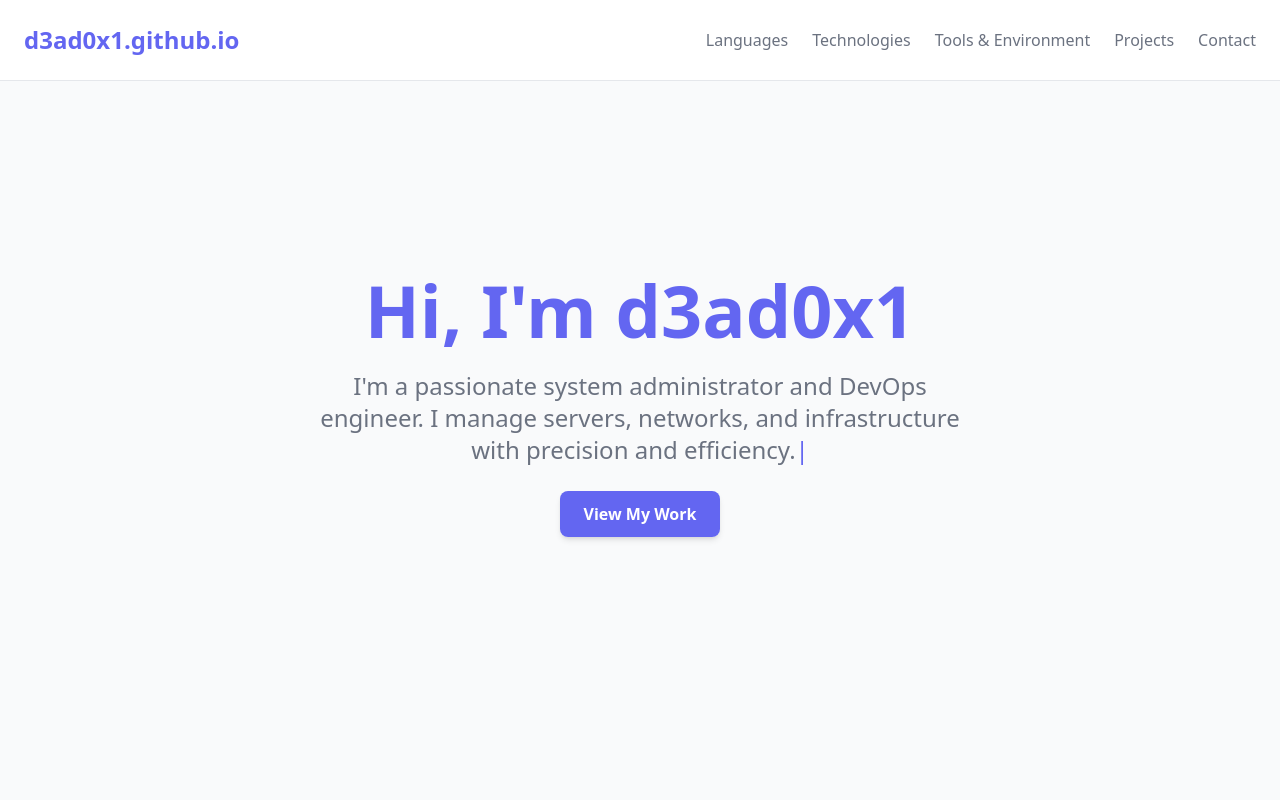
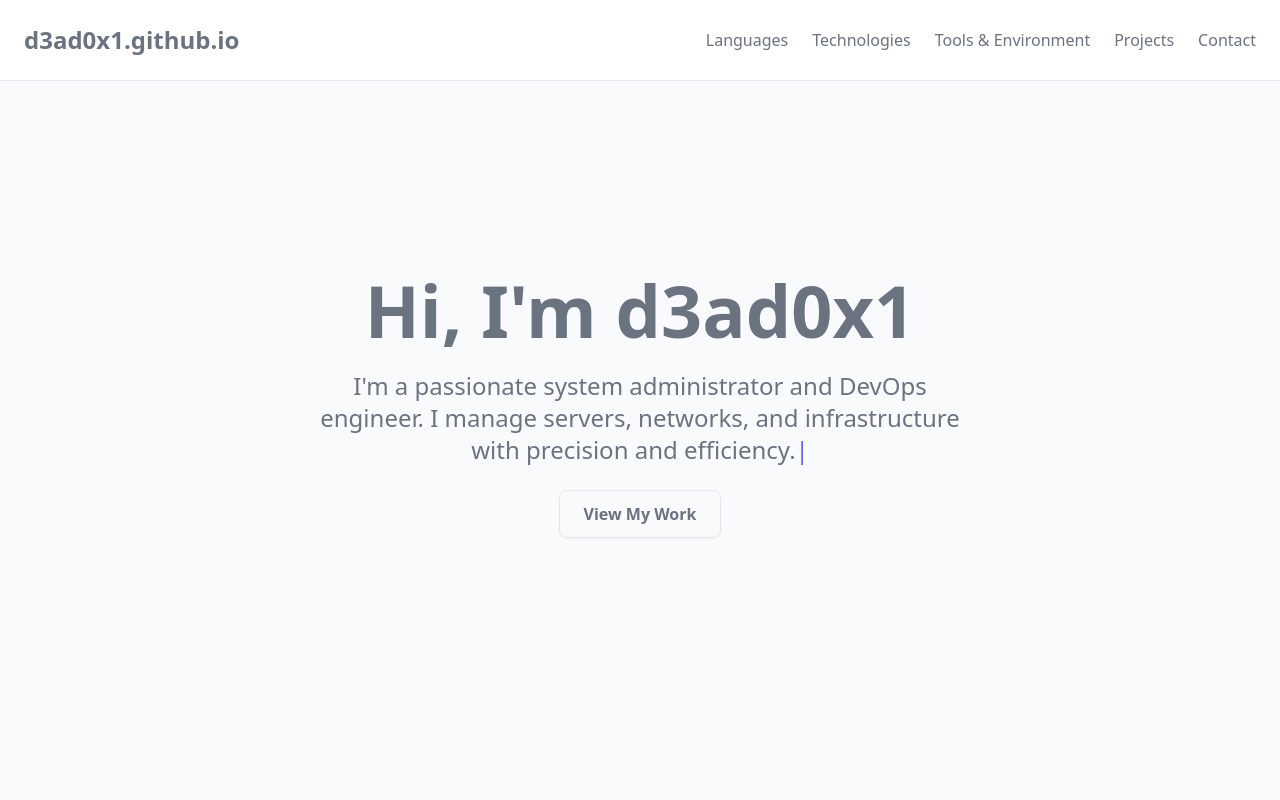
Before and after one commit to d3ad0x1/d3ad0x1.github.io, a React (Create React App) app: page / in a window 1280 px wide. Shown: the top 800 px of the page. Built offline with nearby package versions, Linux system fonts and the light colour scheme; no server answers.

Commit message:
Navbar brand color updated to muted gray

```diff
--- a/src/components/Hero.js
+++ b/src/components/Hero.js
@@ -22,7 +22,7 @@ export default function Hero() {
         initial={{ opacity: 0, y: 50 }}
         animate={{ opacity: 1, y: 0 }}
         transition={{ duration: 1 }}
-        className="text-5xl md:text-6xl lg:text-7xl font-bold text-primary mb-6"
+        className="text-5xl md:text-6xl lg:text-7xl font-bold text-textMuted mb-6"
       >
         Hi, I'm d3ad0x1
       </motion.h1>
@@ -45,7 +45,7 @@ export default function Hero() {
       >
         <a
           href="#projects"
-          className="px-6 py-3 bg-primary text-surface rounded-lg font-semibold hover:bg-primary/90 transition shadow-md"
+          className="px-6 py-3 border border-borderSoft text-textMuted rounded-lg font-semibold hover:bg-borderSoft/30 transition shadow-sm hover:shadow-md"
         >
           View My Work
         </a>
--- a/src/components/Navbar.js
+++ b/src/components/Navbar.js
@@ -16,7 +16,7 @@ export default function Navbar() {
 
   return (
     <nav className="fixed w-full flex items-center justify-between p-6 bg-surface/90 backdrop-blur-sm z-50 border-b border-borderSoft">
-      <h1 className="text-2xl font-bold text-primary">
+      <h1 className="text-2xl font-bold text-textMuted">
         d3ad0x1.github.io
       </h1>
 
```
